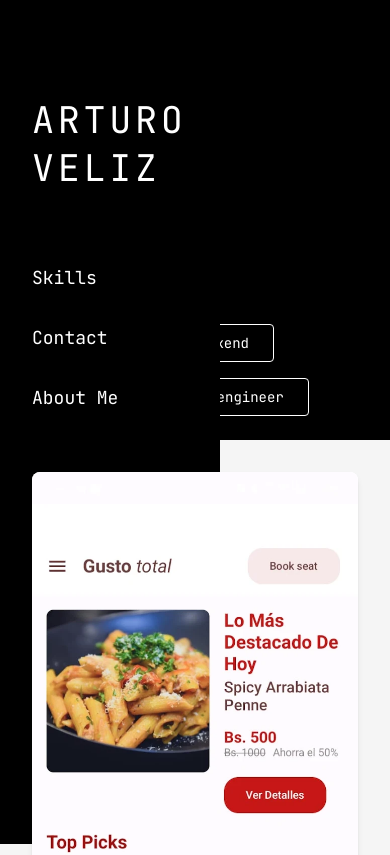
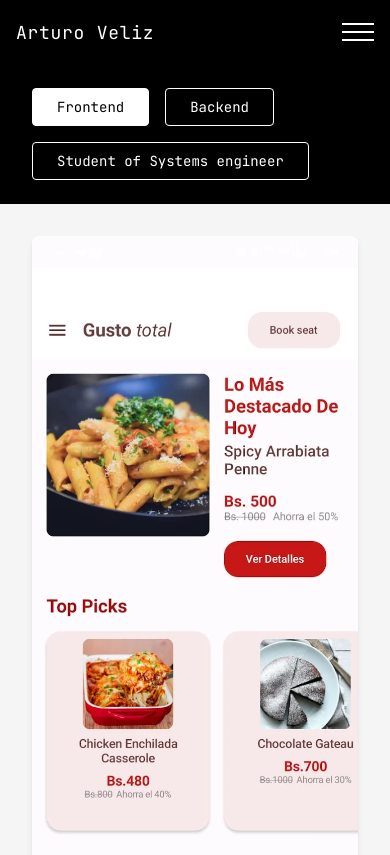
Before and after one commit to A-Joaquin/portafolio-, a React (Vite) app: page / in a window 390 px wide. Shown: the top 855 px of the page. Built offline with nearby package versions, Linux system fonts and the light colour scheme.

Commit message:
responsive add

```diff
--- a/src/components/ContactSection.tsx
+++ b/src/components/ContactSection.tsx
@@ -1,5 +1,9 @@
+import React from 'react';
+import { MobileHeader } from './MobileHeader';
 export function ContactSection() {
   return (
+    <>
+    <MobileHeader />
     <section id="contacto" className="mt-32 max-w-3xl mx-auto">
       <h2
         className="font-mono text-center mb-12 text-black"
@@ -56,5 +60,6 @@ export function ContactSection() {
         </div>
       </div>
     </section>
+    </>
   );
 }
--- /dev/null
+++ b/src/components/MobileHeader.tsx
@@ -0,0 +1,125 @@
+import React, { useState, useEffect } from 'react';
+
+export function MobileHeader() {
+  const [open, setOpen] = useState(false);
+  useEffect(() => {
+    const css = `@media (max-width: 768px){body{padding-top:64px!important;}aside{display:none!important;}}`;
+    const id = 'mobile-header-css';
+    let styleEl = document.getElementById(id) as HTMLStyleElement | null;
+    if (!styleEl) {
+      styleEl = document.createElement('style');
+      styleEl.id = id;
+      styleEl.textContent = css;
+      document.head.appendChild(styleEl);
+    }
+  }, []);
+
+  return (
+    <>
+      <header
+        className="md:hidden"
+        style={{
+          position: 'fixed',
+          top: 0,
+          left: 0,
+          width: '100%',
+          height: '64px',
+          backgroundColor: '#000000',
+          color: '#ffffff',
+          display: 'flex',
+          alignItems: 'center',
+          justifyContent: 'space-between',
+          padding: '0 16px',
+          zIndex: 1000,
+        }}
+      >
+        <div className="font-mono" style={{ fontSize: '18px', letterSpacing: '0.04em' }}>
+          Arturo Veliz
+        </div>
+        <button
+          aria-label="Open menu"
+          aria-expanded={open}
+          onClick={() => setOpen((v) => !v)}
+          className="cursor-pointer"
+          style={{ width: '32px', height: '24px' }}
+        >
+          <span
+            style={{
+              display: 'block',
+              width: '100%',
+              height: '2px',
+              backgroundColor: '#ffffff',
+              marginBottom: '6px',
+              transition: 'transform 0.2s ease',
+            }}
+          />
+          <span
+            style={{
+              display: 'block',
+              width: '100%',
+              height: '2px',
+              backgroundColor: '#ffffff',
+              marginBottom: '6px',
+              transition: 'opacity 0.2s ease',
+            }}
+          />
+          <span
+            style={{
+              display: 'block',
+              width: '100%',
+              height: '2px',
+              backgroundColor: '#ffffff',
+              transition: 'transform 0.2s ease',
+            }}
+          />
+        </button>
+      </header>
+
+      {open && (
+        <nav
+          className="md:hidden"
+          style={{
+            position: 'fixed',
+            top: '64px',
+            left: 0,
+            width: '100%',
+            backgroundColor: '#000000',
+            color: '#ffffff',
+            borderTop: '1px solid #ffffff',
+            zIndex: 999,
+          }}
+        >
+          <ul style={{ listStyle: 'none', padding: '12px 16px' }}>
+            <li style={{ marginBottom: '12px' }}>
+              <a
+                href="#skills"
+                className="font-mono text-white no-underline"
+                onClick={() => setOpen(false)}
+              >
+                Skills
+              </a>
+            </li>
+            <li style={{ marginBottom: '12px' }}>
+              <a
+                href="#contacto"
+                className="font-mono text-white no-underline"
+                onClick={() => setOpen(false)}
+              >
+                Contact
+              </a>
+            </li>
+            <li>
+              <a
+                href="#about"
+                className="font-mono text-white no-underline"
+                onClick={() => setOpen(false)}
+              >
+                About Me
+              </a>
+            </li>
+          </ul>
+        </nav>
+      )}
+    </>
+  );
+}
```
Also changed, not shown: src/mountMobileHeader.tsx (added, +7 -0 lines).
